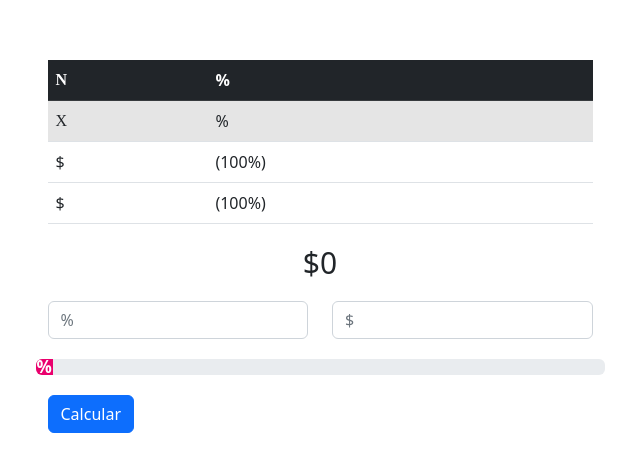
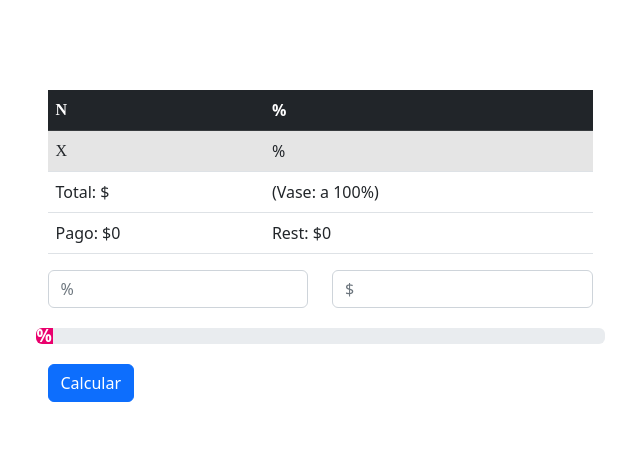
Before and after one commit to jdc0092/calculator-for-percent, a React (Create React App) app: page / in a window 1280 px wide. Shown: the part 154-626 px from the top of the page, without its empty margins (320-960 px from the left). Built offline with nearby package versions, Linux system fonts and the light colour scheme.

Commit message:
Downloading design changes

```diff
--- a/src/components/ComponentPercent/InputPercent.jsx
+++ b/src/components/ComponentPercent/InputPercent.jsx
@@ -5,7 +5,7 @@ function Inputpercent(props) {
     return (
         <div>
             {/* <label>El: <b>%</b> </label> */}
-            <input type="text" className="form-control" maxLength="4" placeholder="%" onChange={props.percent} />
+            <input type="text" className="form-control" maxLength="4" placeholder="%" onChange={props.inputPercent} />
         </div>
     )
 
--- a/src/components/ComponentsOperations/Operations.jsx
+++ b/src/components/ComponentsOperations/Operations.jsx
@@ -18,15 +18,15 @@ function Operations(props) {
                 <tbody>
                     <tr className='table-active'>
                         <td className="mjx-char MJXc-TeX-math-I">X</td>
-                        <td>{props.percent}%</td>
+                        <td>{props.inputPercent}%</td>
                     </tr>
                     <tr>
-                        <td>{props.num.toLocaleString('es-Us')}$</td>
-                        <td>({props.numPercent}%)</td>
+                        <td>Total: ${props.num.toLocaleString('es-Us')}</td>
+                        <td>(Vase: a {props.numPercent.toLocaleString('es-Us')}%)</td>
                     </tr>
                     <tr>
-                        <td>{props.num.toLocaleString('es-Us')}$</td>
-                        <td>({props.numPercent}%)</td>
+                        <td>Pago: ${props.montPercent.toLocaleString('es-Us')}</td>
+                        <td>Rest: ${props.restPercent.toLocaleString('es-Us')}</td>
                     </tr>
                 </tbody>
             </table>
--- a/src/components/ComponetBarraPercent/BarraPercent.jsx
+++ b/src/components/ComponetBarraPercent/BarraPercent.jsx
@@ -4,15 +4,15 @@ import React from "react";
 
 function BarraPercent(props) {
 
-    const percent = {
-        width: props.percent + "%"
+    const stylePercent = {
+        width: props.BarraPercent + "%"
     }
 
     return (
         <div className="progress mb-5">
-            <div className="progress-bar progress-barra" style={percent}
-            role="progressbar" aria-valuenow={props.percent} aria-valuemin="0"
-            aria-valuemax={props.numPercent}>{props.percent + "%"}</div>
+            <div className="progress-bar progress-barra" style={stylePercent}
+            role="progressbar" aria-valuenow={props.BarraPercent} aria-valuemin="0"
+            aria-valuemax={props.numPercent}>{props.BarraPercent + "%"}</div>
         </div>
     )
 }
--- a/src/components/ComponetNumber/InputNumber.jsx
+++ b/src/components/ComponetNumber/InputNumber.jsx
@@ -5,7 +5,7 @@ function Inputnumber(props) {
     return (
         <div>
             {/* <label>Cantidad: </label> */}
-            <input type="text" className="form-control" placeholder="$"  onChange={props.number} />
+            <input type="text" className="form-control" placeholder="$"  onChange={props.inputNumber} />
 
         </div>
 
--- a/src/components/app/App.js
+++ b/src/components/app/App.js
@@ -9,13 +9,13 @@ import BarraPercent from '../ComponetBarraPercent/BarraPercent.jsx';
 function App() {
 
   const [montPercent, setMontPercent] = useState(0);
-  const [persent, setpersent] = useState('');
+  const [valPercent, setvalPercent] = useState('');
   const [num, setNum] = useState('');
 
   const numPercent = 100;
 
   const percent = (e) => {
-    setpersent(e.target.value);
+    setvalPercent(e.target.value);
   }
 
   const number = (e) => {
@@ -23,41 +23,40 @@ function App() {
   }
 
   const ButtonR = (e) => {
-    setMontPercent(persent * num / numPercent);
+    setMontPercent(valPercent * num / numPercent);
   }
 
-const menos = num - montPercent
-
-  console.log(menos)
-
+const restPercent = num - montPercent;
 
 
   return (
     <div className="container ContApp">
       <div className='contInfo'>
         <Operations
-          percent={persent}
+          inputPercent={valPercent}
           numPercent={numPercent}
           num={num}
+          restPercent={restPercent}
+          montPercent={montPercent}
         />
 
-        <InputResult
+        {/* <InputResult
           montPercent={montPercent}
-        />
+        /> */}
 
         <div className='row'>
           <div className='col-md-6'>
             <InputPercent
-              percent={percent}
+              inputPercent={percent}
             />
           </div>
           <div className='col-md-6'>
             <InputNumber
-              number={number}
+              inputNumber={number}
             />
           </div>
           <BarraPercent
-            percent={persent}
+            BarraPercent={valPercent}
             numPercent={numPercent}
           />
           <ButtonResult
```
